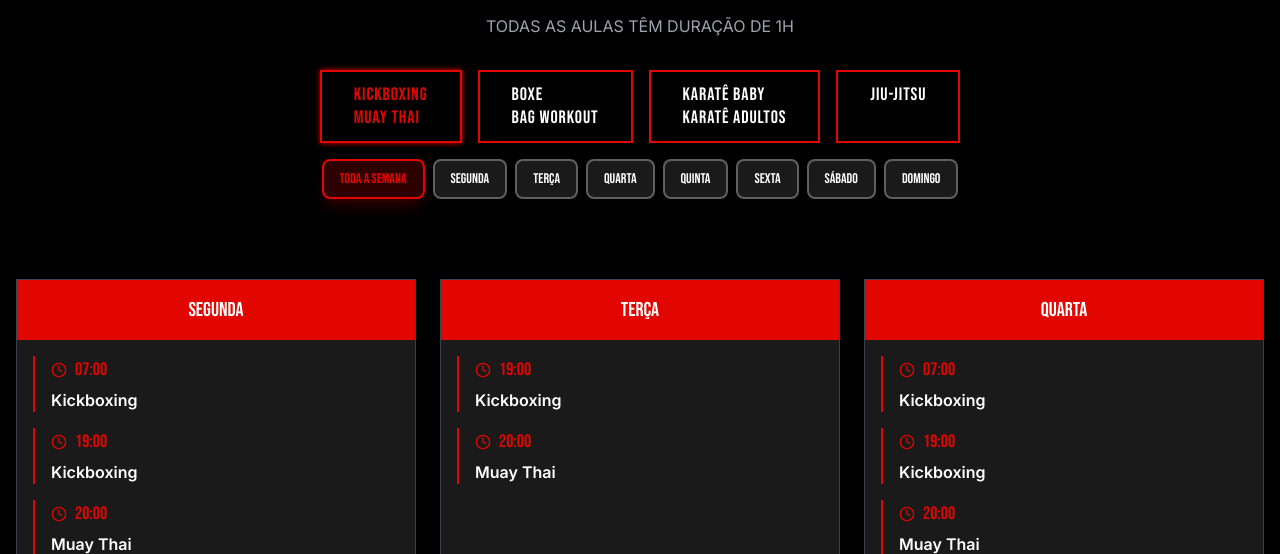
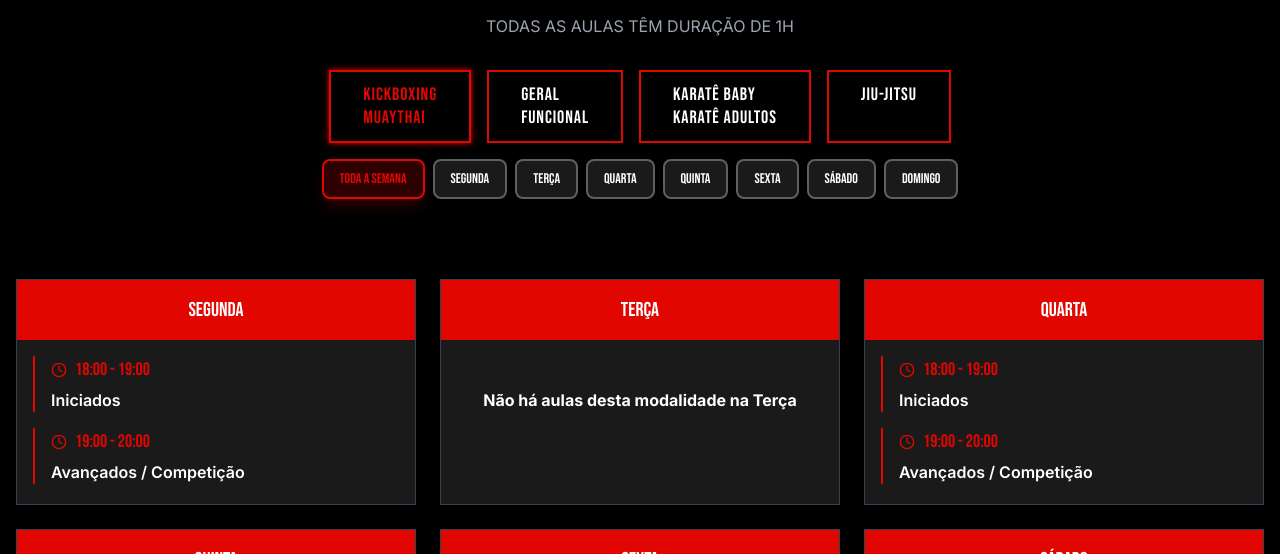
Before and after one commit to Kingarooo/nfktrainingcenter, a React (Vite) app: page /horarios#Kickboxing in a window 1280 px wide. Shown: the part 398-952 px from the top of the page. Built offline with nearby package versions, Linux system fonts and the light colour scheme.

Commit message:
update everything

```diff
--- a/package.json
+++ b/package.json
@@ -12,7 +12,6 @@
   "dependencies": {
     "@heroui/navbar": "^2.2.20",
     "@heroui/react": "^2.7.11",
-    "@nextui-org/react": "^2.6.11",
     "lucide-react": "^0.344.0",
     "react": "^18.3.1",
     "react-dom": "^18.3.1",
--- a/src/components/Sports.jsx
+++ b/src/components/Sports.jsx
@@ -3,7 +3,6 @@ import { useScrollAnimation } from '../hooks/useScrollAnimation';
 import InfoIcon from './shared/InfoIcon';
 import {
   KickboxingThumbnail,
-  BoxeThumbnail,
   MuaythaiThumbnail,
   BjjThumbnail,
   KarateThumbnail
@@ -18,16 +17,7 @@ const sports = [
     submodalities: [
       'Kickboxing Adultos',
       'Kickboxing Kids',
-      'Kickboxing/Muaythai Kids',
-      'Bag Workout'
-    ]
-  },
-  {
-    name: 'BOXE',
-    image: BoxeThumbnail,
-    description: 'A arte nobre da luta com punhos.',
-    submodalities: [
-      'Boxe'
+      'Kickboxing/Muaythai Kids'
     ]
   },
   {
--- a/src/components/shared/Navbar.jsx
+++ b/src/components/shared/Navbar.jsx
@@ -1,5 +1,5 @@
 import React from 'react';
-import { Navbar, NavbarBrand, NavbarContent, NavbarItem, NavbarMenu, NavbarMenuItem, Link } from "@nextui-org/react";
+import { Navbar, NavbarBrand, NavbarContent, NavbarItem, NavbarMenu, NavbarMenuItem, Link } from "@heroui/react";
 import logoNfk from '../../assets/Logo_NFK.jpg';
 import { useNavigate, useLocation } from 'react-router-dom';
 
--- a/src/constants/schedules.js
+++ b/src/constants/schedules.js
@@ -1,13 +1,11 @@
 // Coaches for each modality
 export const kickboxingCoach = {
-  "Kickboxing": "Filipe Albergaria",
-  "Boxe": "Filipe Albergaria",
-  "Bag Workout": "Filipe Albergaria"
-};
-
-export const muaythaiCoach = {
-  "Muaythai": "Andressa",
-  "Muaythai Kids": "Andressa"
+  "Geral": "Filipe Albergaria",
+  "Iniciados": "Filipe Albergaria",
+  "Avançados / Competição": "Filipe Albergaria",
+  "Funcional": "Filipe Albergaria",
+  "Treino de Saco": "Filipe Albergaria",
+  "Sparring": "Filipe Albergaria"
 };
 
 export const karateCoach = {
@@ -20,55 +18,33 @@ export const jiujitsuCoach = {
   "Jiu Jitsu": "Marco Antonio (Marcão)"
 };
 
-// Weekly schedules based on the images provided
+// Weekly schedule for Kickboxing & Muaythai, organized by training level
 export const weeklySchedule = {
   "Segunda-feira": [
-    { time: "07:00", class: "Kickboxing" },
-    { time: "10:30", class: "Bag Workout" },
-    { time: "12:00", class: "Jiu Jitsu" },
-    { time: "18:00", class: "Karaté Kids" },
-    { time: "18:00", class: "Kickboxing" },
-    { time: "19:00", class: "Karaté Adultos" },
-    { time: "19:00", class: "Kickboxing" },
-    { time: "20:00", class: "Jiu Jitsu" }
+    { time: "07:00 - 08:00", class: "Geral" },
+    { time: "18:00 - 19:00", class: "Iniciados" },
+    { time: "19:00 - 20:00", class: "Avançados / Competição" }
   ],
   "Terça-feira": [
-    { time: "18:00", class: "Boxe" },
-    { time: "19:00", class: "Kickboxing" },
-    { time: "20:00", class: "Muaythai" },
-    { time: "20:00", class: "Jiu Jitsu" }
+    { time: "18:00 - 19:00", class: "Funcional" },
+    { time: "19:00 - 20:30", class: "Geral" }
   ],
   "Quarta-feira": [
-    { time: "07:00", class: "Kickboxing" },
-    { time: "10:30", class: "Bag Workout" },
-    { time: "12:00", class: "Jiu Jitsu" },
-    { time: "18:00", class: "Karaté Mini Kids" },
-    { time: "18:00", class: "Kickboxing" },
-    { time: "19:00", class: "Karaté Adultos" },
-    { time: "19:00", class: "Kickboxing" },
-    { time: "20:00", class: "Jiu Jitsu" }
+    { time: "07:00 - 08:00", class: "Geral" },
+    { time: "18:00 - 19:00", class: "Iniciados" },
+    { time: "19:00 - 20:00", class: "Avançados / Competição" }
   ],
   "Quinta-feira": [
-    { time: "18:00", class: "Boxe" },
-    { time: "19:00", class: "Kickboxing" },
-    { time: "20:00", class: "Muaythai" },
-    { time: "20:00", class: "Jiu Jitsu" }
+    { time: "18:00 - 19:00", class: "Funcional" },
+    { time: "19:00 - 20:30", class: "Geral" }
   ],
   "Sexta-feira": [
-    { time: "07:00", class: "Kickboxing" },
-    { time: "10:30", class: "Bag Workout" },
-    { time: "12:00", class: "Jiu Jitsu" },
-    { time: "18:00", class: "Boxe" },
-    { time: "19:00", class: "Kickboxing" },
-    { time: "20:00", class: "Muaythai" },
-    { time: "20:00", class: "Jiu Jitsu" }
+    { time: "07:00 - 08:00", class: "Geral" },
+    { time: "18:00 - 19:00", class: "Treino de Saco" },
+    { time: "19:00 - 20:30", class: "Geral" }
   ],
   "Sábado": [
-    { time: "09:00", class: "Karaté Adultos" },
-    { time: "10:00", class: "Karaté Mini Kids" },
-    { time: "11:00", class: "Kickboxing, Karaté Kids" },
-    { time: "12:00", class: "Karaté Adultos" },
-    { time: "12:00", class: "Jiu Jitsu" }
+    { time: "11:00 - 12:00", class: "Sparring" }
   ],
   "Domingo": [
     { time: "Descanso", class: "Até os guerreiros merecem descanso" }
@@ -78,36 +54,30 @@ export const weeklySchedule = {
 // Legacy schedules for backwards compatibility
 export const kickboxingSchedule = {
   Segunda: [
-    { time: "07:00", class: "Kickboxing" },
-    { time: "10:30", class: "Bag Workout" },
-    { time: "18:00", class: "Kickboxing" },
-    { time: "19:00", class: "Kickboxing" }
+    { time: "07:00 - 08:00", class: "Geral" },
+    { time: "18:00 - 19:00", class: "Iniciados" },
+    { time: "19:00 - 20:00", class: "Avançados / Competição" }
   ],
   Terça: [
-    { time: "18:00", class: "Boxe" },
-    { time: "19:00", class: "Kickboxing" },
-    { time: "20:00", class: "Muaythai" }
+    { time: "18:00 - 19:00", class: "Funcional" },
+    { time: "19:00 - 20:30", class: "Geral" }
   ],
   Quarta: [
-    { time: "07:00", class: "Kickboxing" },
-    { time: "10:30", class: "Bag Workout" },
-    { time: "18:00", class: "Kickboxing" },
-    { time: "19:00", class: "Kickboxing" }
+    { time: "07:00 - 08:00", class: "Geral" },
+    { time: "18:00 - 19:00", class: "Iniciados" },
+    { time: "19:00 - 20:00", class: "Avançados / Competição" }
   ],
   Quinta: [
-    { time: "18:00", class: "Boxe" },
-    { time: "19:00", class: "Kickboxing" },
-    { time: "20:00", class: "Muaythai" }
+    { time: "18:00 - 19:00", class: "Funcional" },
+    { time: "19:00 - 20:30", class: "Geral" }
   ],
   Sexta: [
-    { time: "07:00", class: "Kickboxing" },
-    { time: "10:30", class: "Bag Workout" },
-    { time: "18:00", class: "Boxe" },
-    { time: "19:00", class: "Kickboxing" },
-    { time: "20:00", class: "Muaythai" }
+    { time: "07:00 - 08:00", class: "Geral" },
+    { time: "18:00 - 19:00", class: "Treino de Saco" },
+    { time: "19:00 - 20:30", class: "Geral" }
   ],
   Sábado: [
-    { time: "11:00", class: "Kickboxing" }
+    { time: "11:00 - 12:00", class: "Sparring" }
   ],
   Domingo: [
     { time: "Descanso", class: "Até os guerreiros merecem descanso" }
--- a/src/pages/Schedules/SchedulesPage.jsx
+++ b/src/pages/Schedules/SchedulesPage.jsx
@@ -8,108 +8,50 @@ const commonSunday = [
 // Boxing / Boxe schedule
 const boxingSchedule = {
   Segunda: [
+    { time: "07:00 - 08:00", class: "Geral" },
     { time: "18:00", class: "Boxe" }
   ],
   Terça: [
-    { time: "18:00", class: "Boxe" }
+    { time: "18:00 - 19:00", class: "Funcional" },
+    { time: "19:00 - 20:30", class: "Geral" }
   ],
   Quarta: [
+    { time: "07:00 - 08:00", class: "Geral" },
     { time: "18:00", class: "Boxe" }
   ],
   Quinta: [
-    { time: "18:00", class: "Boxe" }
+    { time: "18:00 - 19:00", class: "Funcional" },
+    { time: "19:00 - 20:30", class: "Geral" }
   ],
   Sexta: [
-    { time: "18:00", class: "Boxe" }
+    { time: "07:00 - 08:00", class: "Geral" },
+    { time: "18:00", class: "Boxe" },
+    { time: "19:00 - 20:30", class: "Geral" }
   ],
   Sábado: [],
   Domingo: commonSunday
 };
 
-// Kickboxing schedule
-const kickboxingSchedule = {
+// Kickboxing & Muaythai schedule, organized by training level
+const kickboxingMuaythaiSchedule = {
   Segunda: [
-    { time: "07:00", class: "Kickboxing" },
-    { time: "19:00", class: "Kickboxing" }
+    { time: "18:00 - 19:00", class: "Iniciados" },
+    { time: "19:00 - 20:00", class: "Avançados / Competição" }
   ],
-  Terça: [
-    { time: "19:00", class: "Kickboxing" }
+  Terça: [],
+  Quarta: [
+    { time: "18:00 - 19:00", class: "Iniciados" },
+    { time: "19:00 - 20:00", class: "Avançados / Competição" }
   ],
-  Quarta: [
-    { time: "07:00", class: "Kickboxing" },
-    { time: "19:00", class: "Kickboxing" }
-  ],
-  Quinta: [
-    { time: "19:00", class: "Kickboxing" }
-  ],
+  Quinta: [],
   Sexta: [
-    { time: "07:00", class: "Kickboxing" },
-    { time: "19:00", class: "Kickboxing" }
+    { time: "18:00 - 19:00", class: "Treino de Saco" }
   ],
   Sábado: [
-    { time: "11:00", class: "Kickboxing" }
+    { time: "11:00 - 12:00", class: "Sparring" }
   ],
   Domingo: commonSunday
 };
-
-// Muay Thai schedule
-const muaythaiSchedule = {
-  Segunda: [
-    { time: "20:00", class: "Muay Thai" }
-  ],
-  Terça: [
-    { time: "20:00", class: "Muay Thai" }
-  ],
-  Quarta: [
-    { time: "20:00", class: "Muay Thai" }
-  ],
-  Quinta: [
-    { time: "20:00", class: "Muay Thai" }
-  ],
-  Sexta: [
-    { time: "20:00", class: "Muay Thai" }
-  ],
-  Sábado: [],
-  Domingo: commonSunday
-};
-
-// Merge Kickboxing then Muay Thai so Muay Thai classes always appear after Kickboxing
-// Shared Sunday entry (fixed for all schedules)
-
-const mergeSchedules = (primary = {}, secondary = {}) => {
-  const days = Array.from(new Set([...Object.keys(primary), ...Object.keys(secondary)]));
-  const merged = {};
-  days.forEach(day => {
-    const a = primary[day] || [];
-    const b = secondary[day] || [];
-    merged[day] = [...a, ...b];
-  });
-  // Enforce a single, shared Domingo entry to avoid duplicates
-  merged['Domingo'] = commonSunday;
-  return merged;
-};
-
-const kickboxingWithMuay = mergeSchedules(kickboxingSchedule, muaythaiSchedule);
-
-// Bag Workout schedule (to be coupled with Boxing)
-const bagSchedule = {
-  Segunda: [
-    { time: "10:30 - 11:15", class: "Bag Workout" }
-  ],
-  Terça: [],
-  Quarta: [
-    { time: "10:30 - 11:15", class: "Bag Workout" }
-  ],
-  Quinta: [],
-  Sexta: [
-    { time: "10:30 - 11:15", class: "Bag Workout" }
-  ],
-  Sábado: [],
-  Domingo: commonSunday
-};
-
-// Merge Boxing with Bag Workout so Bag classes appear alongside Boxe
-const boxingWithBag = mergeSchedules(boxingSchedule, bagSchedule);
 
 // Jiu-Jitsu (adultos) schedule
 const bjjSchedule = {
@@ -154,13 +96,13 @@ const karateSchedule = {
 const scheduleOptions = [
   {
     key: "Kickboxing",
-    labels: ["Kickboxing", "Muay Thai"],
-    schedule: kickboxingWithMuay,
+    labels: ["Kickboxing", "Muaythai"],
+    schedule: kickboxingMuaythaiSchedule,
   },
   {
     key: "Boxing",
-    labels: ["Boxe", "Bag Workout"],
-    schedule: boxingWithBag,
+    labels: ["Geral", "Funcional"],
+    schedule: boxingSchedule,
   },
   {
     key: "Karaté",
--- a/src/pages/Sports/SportPage.jsx
+++ b/src/pages/Sports/SportPage.jsx
@@ -16,7 +16,7 @@ import JiujitsuThumbnail from '../../assets/sport/jiujitsu/jiujitsu_thumbnail_01
 import KarateThumbnail from '../../assets/sport/karate/karate_thumbnail_01.jpg';
 
 const sportImages = {
-  boxe: [BoxeThumbnail],
+  'geral e funcional': [BoxeThumbnail],
   kickboxing: [KickboxingThumbnail01, KickboxingThumbnail02],
   muaythai: [
     MuaythaiThumbnail01, MuaythaiThumbnail02, MuaythaiThumbnail03, MuaythaiThumbnail04, MuaythaiThumbnail05,
@@ -28,11 +28,15 @@ const sportImages = {
 };
 
 const sportNames = {
-  boxe: 'BOXE',
+  'geral e funcional': 'GERAL E FUNCIONAL',
   kickboxing: 'KICKBOXING',
   muaythai: 'MUAY THAI',
   'jiu jitsu': 'JIU JITSU',
   karaté: 'KARATÉ'
+};
+
+const sportDescriptions = {
+  'geral e funcional': 'Aulas de treino funcional e condicionamento físico geral, pensadas para melhorar força, resistência e mobilidade através de exercícios dinâmicos e desafiantes, complementando a preparação física de qualquer atleta de combate.'
 };
 
 const SportPage = () => {
@@ -77,7 +81,11 @@ const SportPage = () => {
           <h1 className="font-bebas text-4xl md:text-6xl text-nfk-red">
             {sportNames[name] || name?.toUpperCase()}
           </h1>
-          <p className="text-2xl text-gray-400 mt-2">Galeria de fotos</p>
+          {sportDescriptions[name] ? (
+            <p className="text-gray-400 mt-2 max-w-3xl">{sportDescriptions[name]}</p>
+          ) : (
+            <p className="text-2xl text-gray-400 mt-2">Galeria de fotos</p>
+          )}
         </div>
       </div>
 
--- a/src/pages/Sports/Sports.jsx
+++ b/src/pages/Sports/Sports.jsx
@@ -16,18 +16,17 @@ const sports = [
     image: KickboxingThumbnail,
     description: 'Combinação perfeita de punhos e pernas.',
     submodalities: [
-      'Kickboxing Adultos',
-      'Kickboxing Kids',
-      'Kickboxing/Muaythai Kids',
-      'Bag Workout'
+      'Iniciados',
+      'Avançados'
     ]
   },
   {
-    name: 'BOXE',
+    name: 'GERAL E FUNCIONAL',
     image: BoxeThumbnail,
-    description: 'A arte nobre da luta com punhos.',
+    description: 'Treino de alta intensidade para condição física e resistência.',
     submodalities: [
-      'Boxe'
+      'Geral',
+      'Funcional'
     ]
   },
   {
@@ -35,8 +34,8 @@ const sports = [
     image: MuaythaiThumbnail,
     description: 'A arte das oito armas.',
     submodalities: [
-      'Muaythai Adultos',
-      'Muaythai Kids'
+      'Iniciados',
+      'Avançados'
     ]
   },
   {
```
Also changed, not shown: 1 other file (tests, documents, lock files or other folders).
